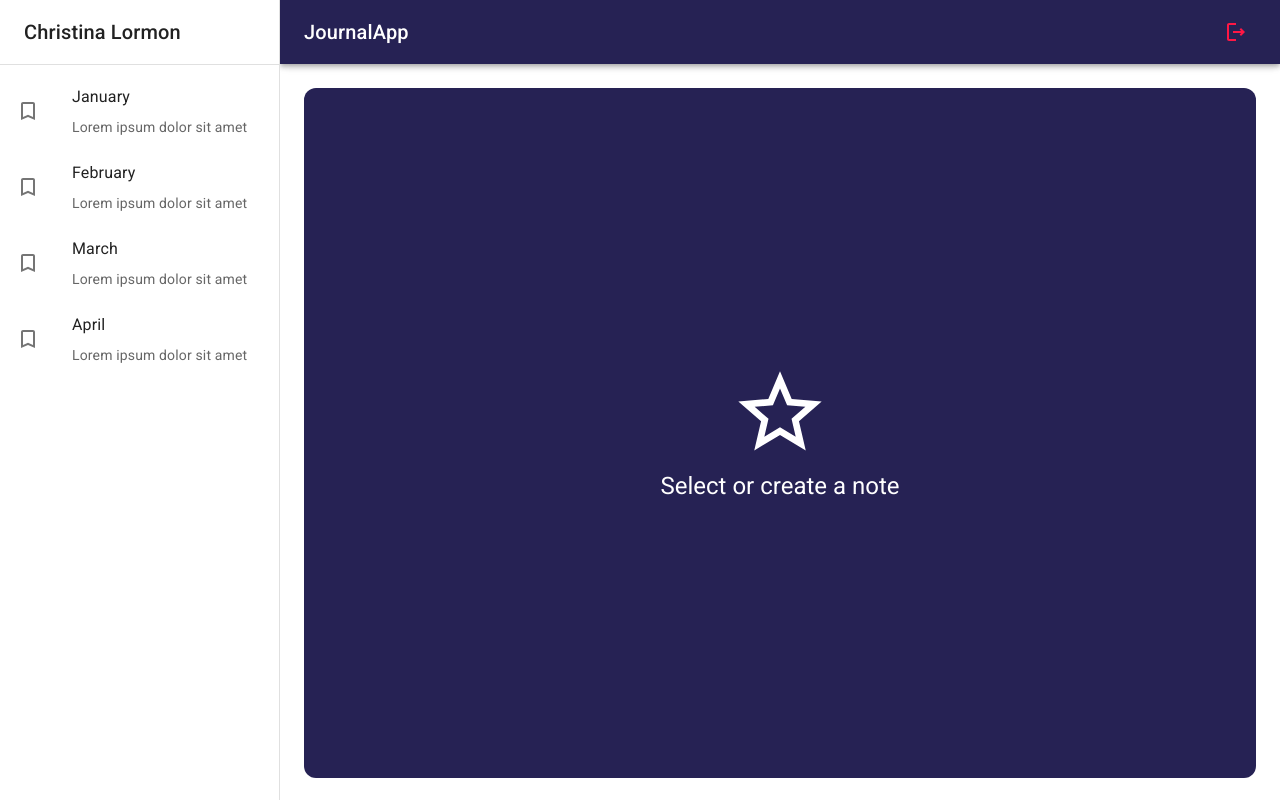
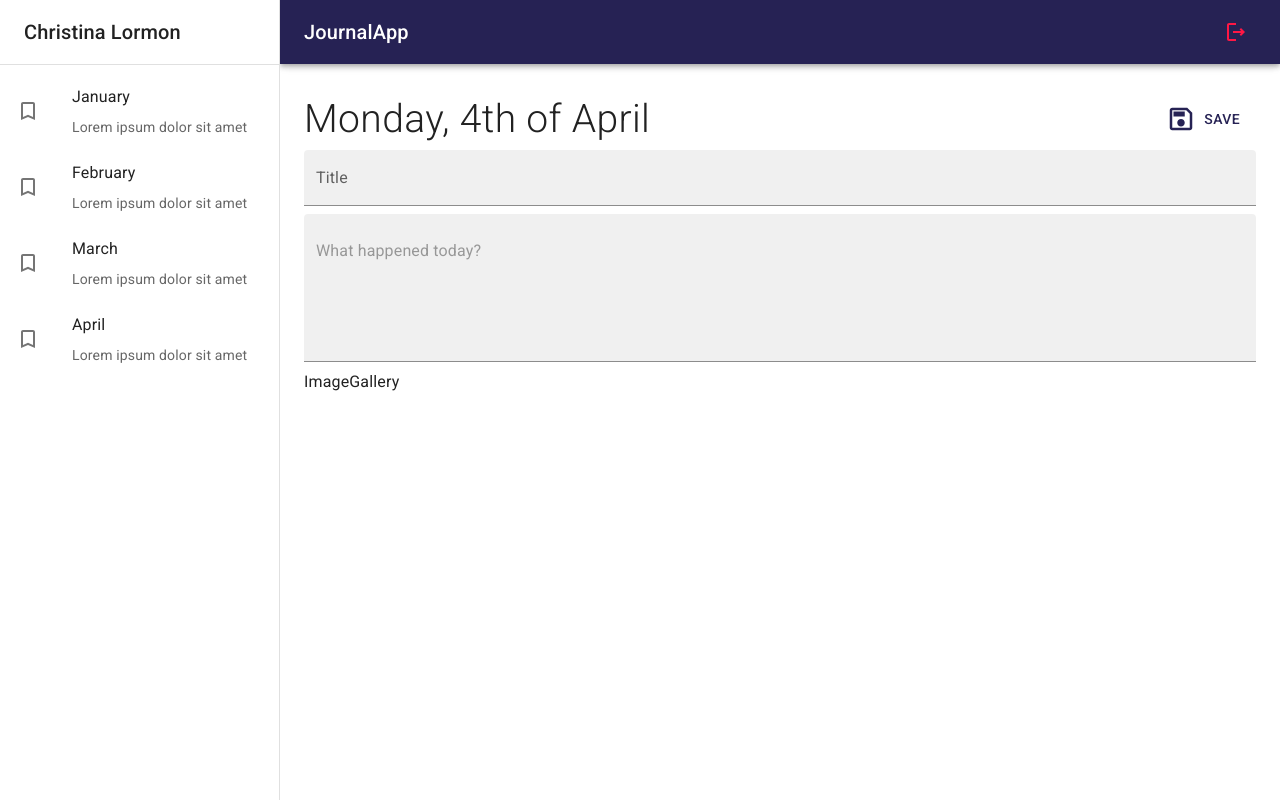
Before and after one commit to christinalorenzomontes/journal-app-react, a React (Vite) app: page / in a window 1280 px wide. Built offline with nearby package versions, Linux system fonts and the light colour scheme.

Commit message:
add NoteView

```diff
--- /dev/null
+++ b/src/journal/components/ImageGallery.jsx
@@ -0,0 +1,7 @@
+
+
+export const ImageGallery = () => {
+  return (
+    <div>ImageGallery</div>
+  )
+}
--- a/src/journal/components/index.js
+++ b/src/journal/components/index.js
@@ -1,2 +1,3 @@
+export * from './ImageGallery';
 export * from './NavBar';
 export * from './SideBar';
--- a/src/journal/pages/JournalPage.jsx
+++ b/src/journal/pages/JournalPage.jsx
@@ -1,12 +1,13 @@
 import { JournalLayout } from "../layout/JournalLayout";
-import { NothingSelectedView } from "../views";
+import { NoteView, NothingSelectedView } from "../views";
 
 const drawerWidth = 240;
 
 export const JournalPage = () => {
   return (
     <JournalLayout>
-      <NothingSelectedView />
+      {/* <NothingSelectedView /> */}
+      <NoteView />
     </JournalLayout>
   )
 }
--- /dev/null
+++ b/src/journal/views/NoteView.jsx
@@ -0,0 +1,39 @@
+import { SaveOutlined } from "@mui/icons-material";
+import { Button, Grid, TextField, Typography } from "@mui/material";
+import { ImageGallery } from "../components";
+
+export const NoteView = () => {
+  return (
+    <Grid container direction='row' justifyContent='space-between' alignItems='center' sx={{ mb: 1 }}>
+      <Grid item>
+        <Typography fontSize={ 39 } fontWeight='light'>Monday, 4th of April</Typography>
+      </Grid>
+      <Grid item>
+        <Button color='primary' sx={{ padding: 2 }}>
+          <SaveOutlined sx={{ fontSize: 30, mr: 1 }} />
+          Save
+        </Button>
+      </Grid>
+      <Grid container>
+        <TextField
+          type='text'
+          variant='filled'
+          fullWidth
+          placeholder='Insert a title'
+          label='Title'
+          sx={{ border: 'none', mb: 1 }}
+        />
+                <TextField
+          type='text'
+          variant='filled'
+          fullWidth
+          multiline
+          placeholder='What happened today?'
+          sx={{ border: 'none', mb: 1 }}
+          minRows={ 5 }
+        />
+      </Grid>
+      <ImageGallery />
+    </Grid>
+  )
+}
--- a/src/journal/views/index.js
+++ b/src/journal/views/index.js
@@ -1 +1,2 @@
+export * from './NoteView';
 export * from './NothingSelectedView';
```
